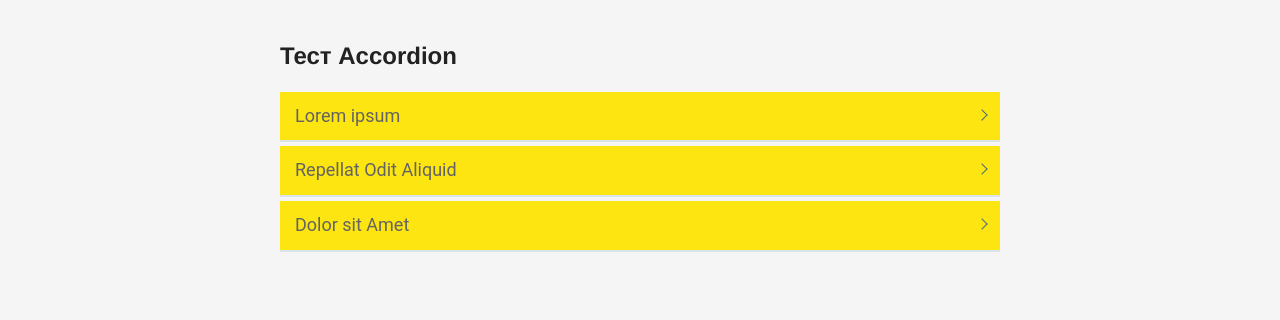
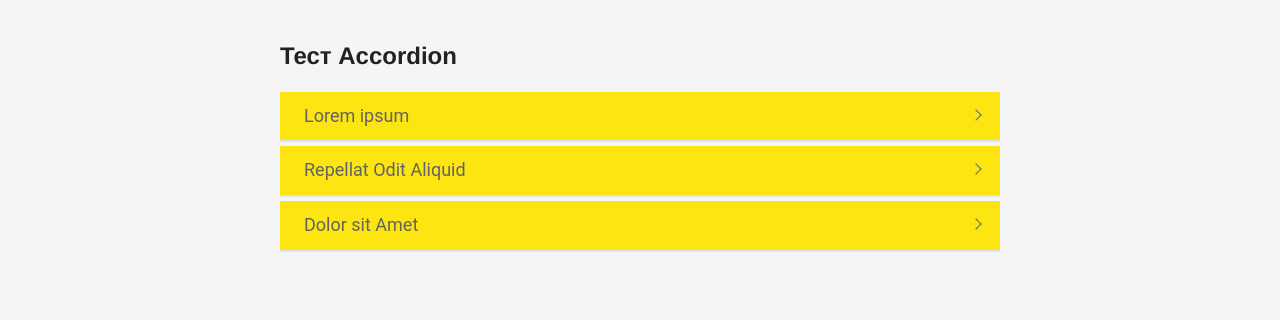
Before and after one commit to VadymVolos/vadymvolos.github.io, a Jekyll site: the page built from _posts/digital-marketing/2017-01-13-test-1.md, in a window 1280 px wide. Shown: the part 182-502 px from the top of the page. Built offline with Jekyll 4.4.1, drawn with Linux system fonts in a browser that asks for light colours; nearby versions of some CDN libraries; comment, search, counter and statistics services are not loaded.

Commit message:
Update _sexy-accordion-spoiler.scss

```diff
--- a/_sass/_sexy-accordion-spoiler.scss
+++ b/_sass/_sexy-accordion-spoiler.scss
@@ -24,10 +24,18 @@
   background-color: #fce511;
   margin-bottom: 4px;
 }
-.accordion .accordion-li .accordion-content { /* p нужно убрать и заменить на дивы с классом .accordion-content  */
+.accordion .accordion-li .accordion-content {
   display: none;
   padding: 10px 25px 30px;
   color: #636363;
+}
+.accordion .accordion-content {
+  /*
+  font-size: 13px;
+  font-size: 0.8125rem;
+  line-height: 2;
+  padding: 10px;
+  */
 }
 .accordion .accordion-a, .accordion .accordion-a:hover, .accordion .accordion-a:active {
     color: #636363;
@@ -37,7 +45,7 @@
   display: block;
   cursor: pointer;
   line-height: 2.7;
-  text-indent: 15px;
+  text-indent: 24px;
   user-select: none;
 }
 .accordion .accordion-a:after {
@@ -46,7 +54,7 @@
   border-right: 1px solid #4a6e78;
   border-bottom: 1px solid #4a6e78;
   position: absolute;
-  right: 14px;
+  right: 20px;
   content: " ";
   top: 19px;
   transform: rotate(-45deg);
@@ -54,14 +62,6 @@
   -moz-transition: all 0.2s ease-in-out;
   transition: all 0.2s ease-in-out;
 }
-.accordion .accordion-content {
-  /*
-  font-size: 13px;
-  font-size: 0.8125rem;
-  line-height: 2;
-  padding: 10px;
-  */
-}
 .accordion-a.active:after {
   transform: rotate(45deg);
   -webkit-transition: all 0.2s ease-in-out;
```
